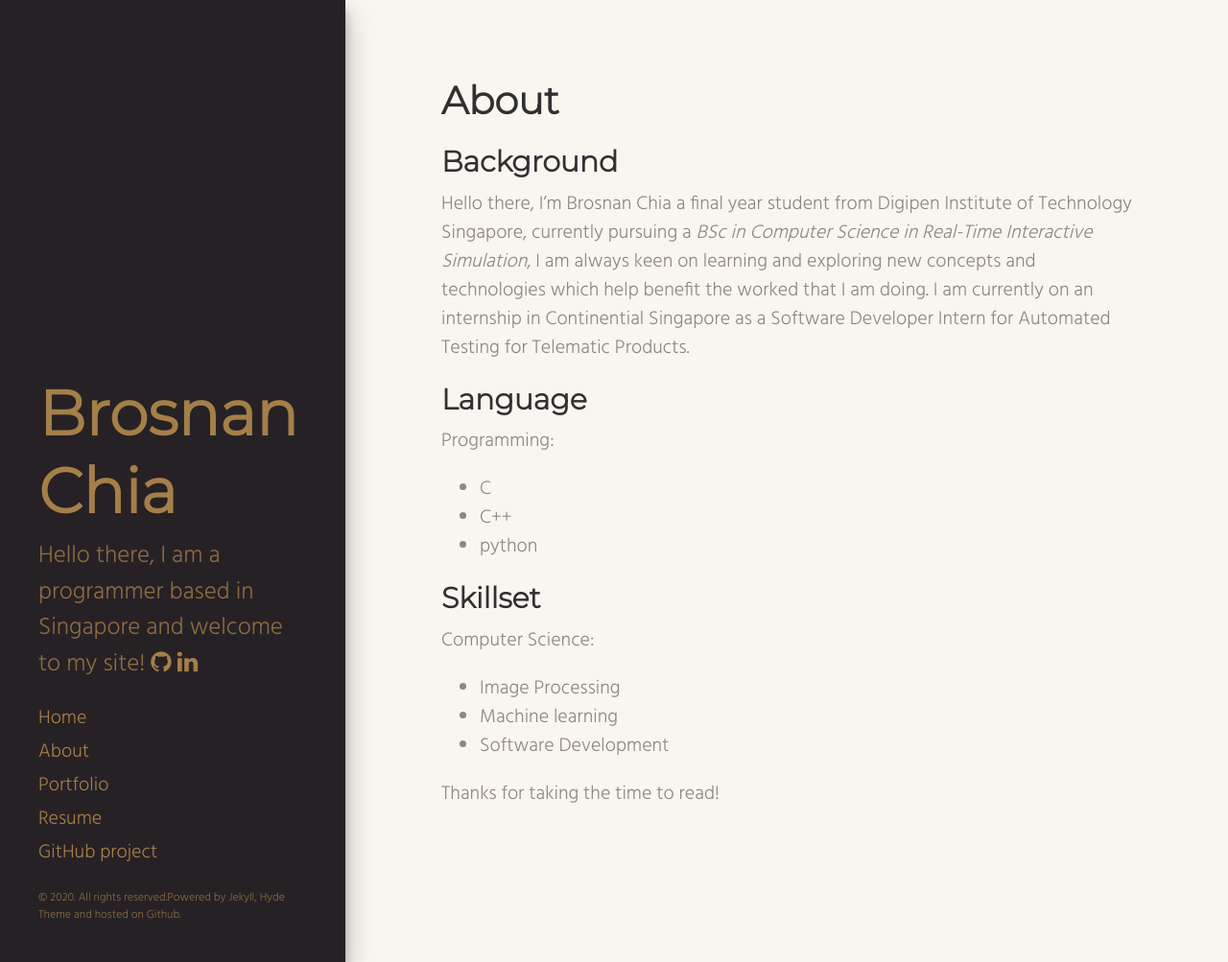
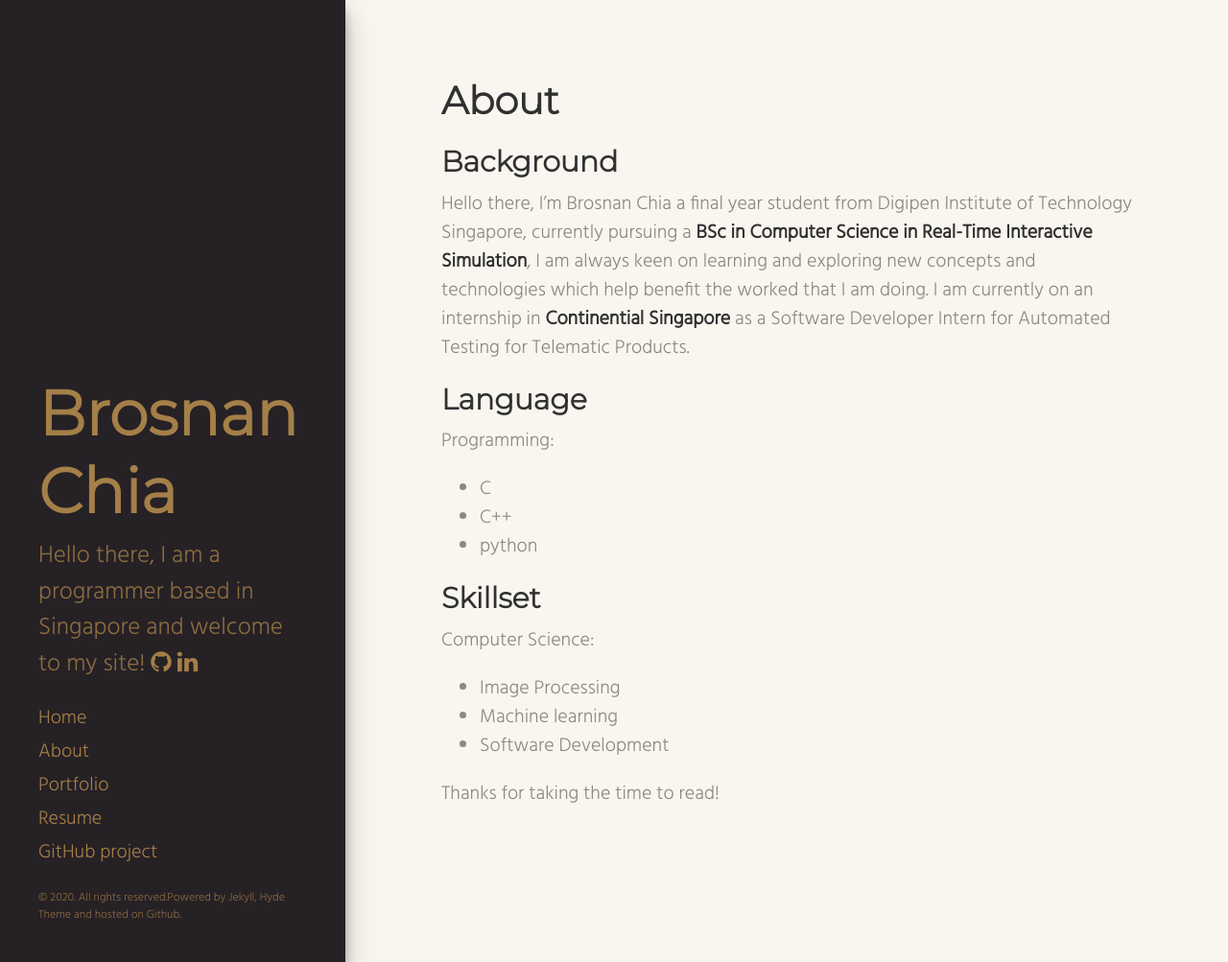
Before and after one commit to broscew/broscew.github.io, a Jekyll site: the page built from about.md, in a window 1280 px wide and 1003 px high. Shown: the whole window at 96% size. Built offline with Jekyll 4.4.1, drawn with Linux system fonts in a browser that asks for light colours.

```diff
--- a/about.md
+++ b/about.md
@@ -4,8 +4,8 @@ title: About
 ---
 
 ## Background
-Hello there, I'm Brosnan Chia a final year student from Digipen Institute of Technology Singapore, currently pursuing a *BSc in Computer Science in Real-Time Interactive Simulation*, I am always keen on learning and exploring new concepts and technologies which help benefit the worked that I am doing.
-I am currently on an internship in Continential Singapore as a Software Developer Intern for Automated Testing for Telematic Products.
+Hello there, I'm Brosnan Chia a final year student from Digipen Institute of Technology Singapore, currently pursuing a **BSc in Computer Science in Real-Time Interactive Simulation**, I am always keen on learning and exploring new concepts and technologies which help benefit the worked that I am doing.
+I am currently on an internship in **Continential Singapore** as a Software Developer Intern for Automated Testing for Telematic Products.
 ## Language
 Programming:
 * C
--- a/public/css/hyde.css
+++ b/public/css/hyde.css
@@ -34,7 +34,7 @@
 html {
   font-family: 'Hind', sans-serif;
   background-color: #f9f6ef;
-  color: rgba(38, 25, 17,.5);
+  color: rgba(38, 25, 17,.75);
 }
 @media (min-width: 48em) {
   html {
--- a/public/css/poole.css
+++ b/public/css/poole.css
@@ -78,7 +78,7 @@ a strong {
 /* `:focus` is linked to `:hover` for basic accessibility */
 a:hover,
 a:focus {
-  text-decoration: underline;
+  text-decoration: none;
 }
 
 /* Headings */
```
